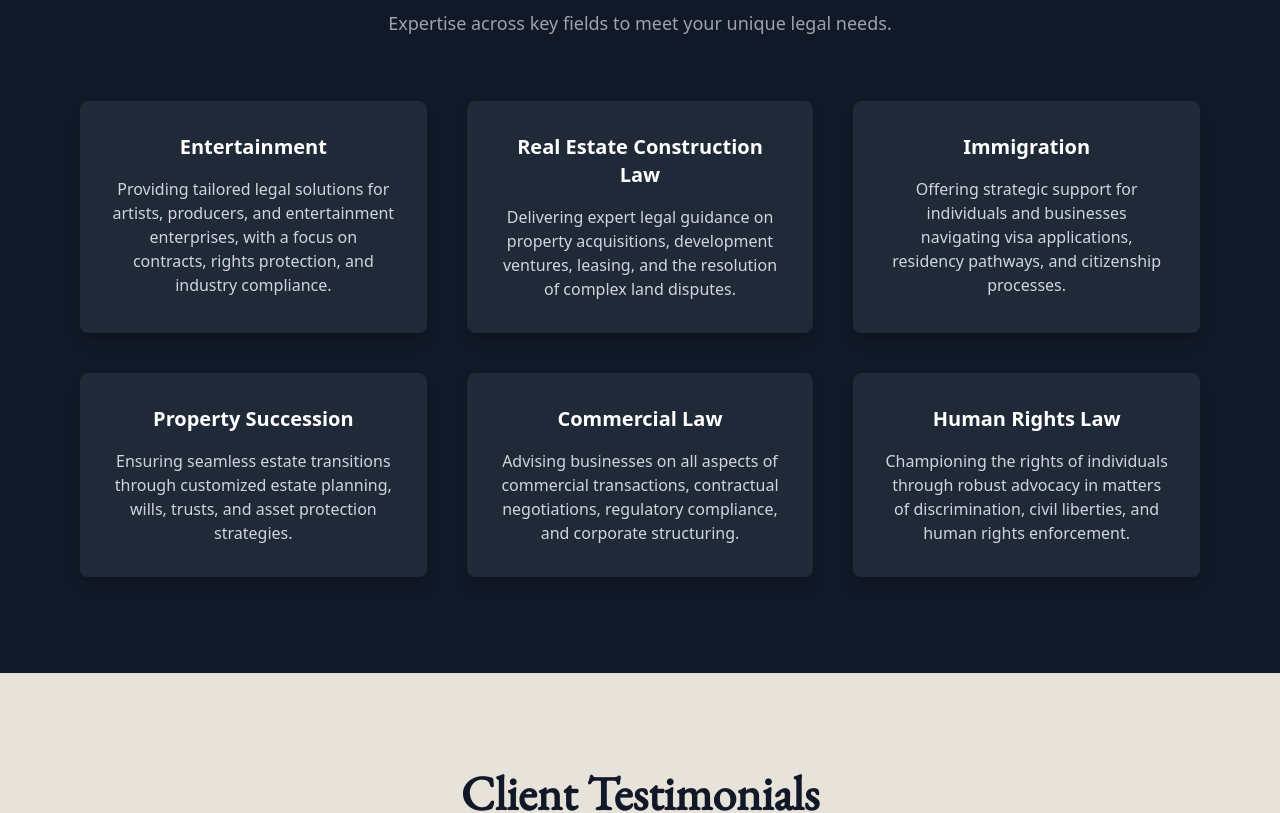
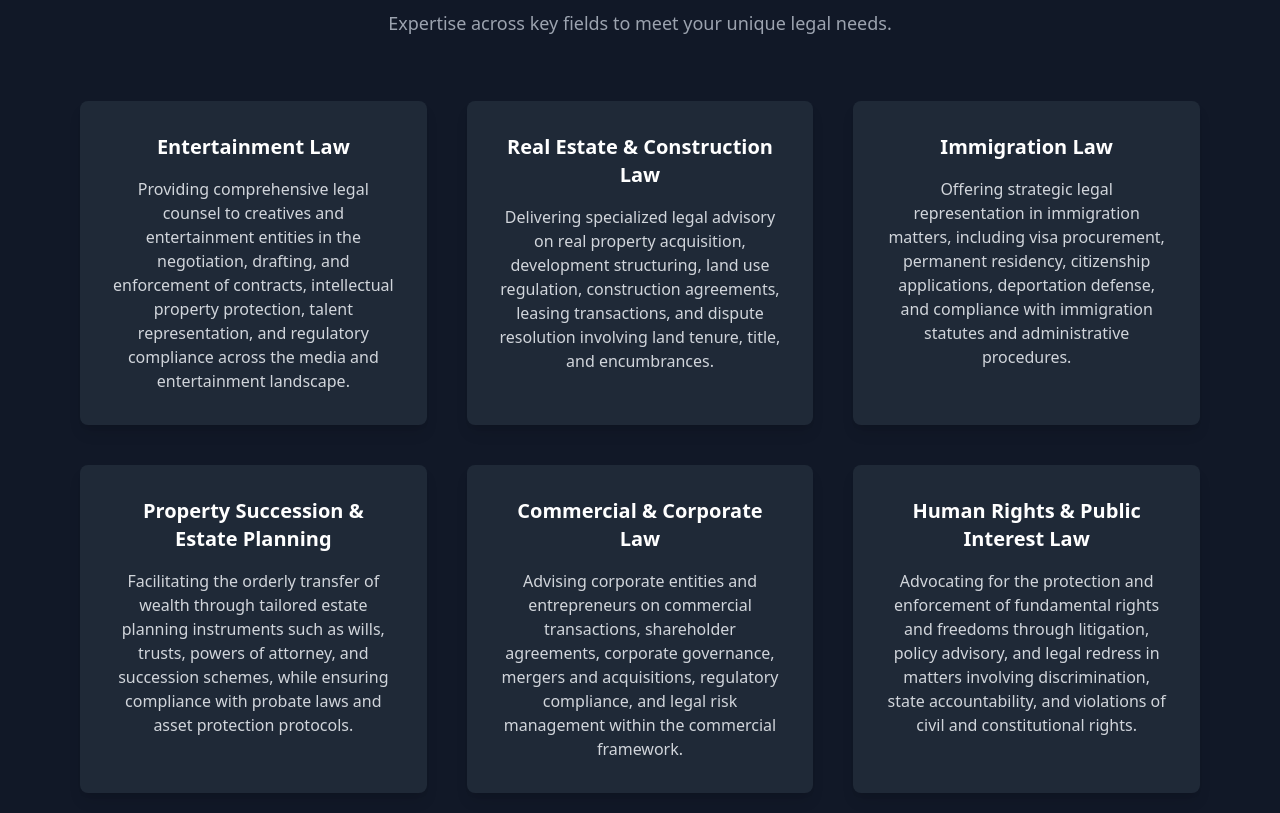
Before and after one commit to Thorbie010/wombatlp, a Next.js app: page / in a window 1280 px wide. Shown: the part 2060-2873 px from the top of the page. Built offline with nearby package versions, Linux system fonts and the light colour scheme.

Commit message:
fixed mail typo

```diff
--- a/pages/index.js
+++ b/pages/index.js
@@ -18,32 +18,30 @@ const cardVariants = {
 
 const focusAreas = [
   {
-    title: "Entertainment",
-    description: "Providing tailored legal solutions for artists, producers, and entertainment enterprises, with a focus on contracts, rights protection, and industry compliance."
+    title: "Entertainment Law",
+    description: "Providing comprehensive legal counsel to creatives and entertainment entities in the negotiation, drafting, and enforcement of contracts, intellectual property protection, talent representation, and regulatory compliance across the media and entertainment landscape."
   },
   {
-    title: "Real Estate Construction Law",
-    description: "Delivering expert legal guidance on property acquisitions, development ventures, leasing, and the resolution of complex land disputes."
+    title: "Real Estate & Construction Law",
+    description: "Delivering specialized legal advisory on real property acquisition, development structuring, land use regulation, construction agreements, leasing transactions, and dispute resolution involving land tenure, title, and encumbrances."
   },
   {
-    title: "Immigration",
-    description: "Offering strategic support for individuals and businesses navigating visa applications, residency pathways, and citizenship processes."
+    title: "Immigration Law",
+    description: "Offering strategic legal representation in immigration matters, including visa procurement, permanent residency, citizenship applications, deportation defense, and compliance with immigration statutes and administrative procedures."
   },
   {
-    title: "Property Succession",
-    description: "Ensuring seamless estate transitions through customized estate planning, wills, trusts, and asset protection strategies."
+    title: "Property Succession & Estate Planning",
+    description: "Facilitating the orderly transfer of wealth through tailored estate planning instruments such as wills, trusts, powers of attorney, and succession schemes, while ensuring compliance with probate laws and asset protection protocols."
   },
   {
-    title: "Commercial Law",
-    description: "Advising businesses on all aspects of commercial transactions, contractual negotiations, regulatory compliance, and corporate structuring."
+    title: "Commercial & Corporate Law",
+    description: "Advising corporate entities and entrepreneurs on commercial transactions, shareholder agreements, corporate governance, mergers and acquisitions, regulatory compliance, and legal risk management within the commercial framework."
   },
   {
-    title: "Human Rights Law",
-    description: "Championing the rights of individuals through robust advocacy in matters of discrimination, civil liberties, and human rights enforcement."
+    title: "Human Rights & Public Interest Law",
+    description: "Advocating for the protection and enforcement of fundamental rights and freedoms through litigation, policy advisory, and legal redress in matters involving discrimination, state accountability, and violations of civil and constitutional rights."
   }
 ];
-
-
 
 // Reusable AnimatedCard component
 function AnimatedCard({ title, description, delay }) {
@@ -114,7 +112,7 @@ export default function Home() {
               <div>
                 <h2 className="text-4xl font-garamond font-bold mb-4">About Us</h2>
                 <p className="text-lg text-gray-700 leading-relaxed">
-                  At Honoredge Legal Practice, we deliver strategic and practical legal solutions rooted in integrity and excellence.
+                  At Honoredge Legal Practice, we deliver strategic and practical legal services rooted in integrity and excellence.
                   Our team of seasoned attorneys collaborates closely with clients across diverse industries to deliver results.
                 </p>
               </div>
@@ -239,7 +237,7 @@ export default function Home() {
             <p className="mb-8 text-lg max-w-2xl mx-auto">
               Ready to take the next step? Contact us today to discuss how we can support your legal journey.
             </p>
-            <a href="mailto:info@seridanpartners.com" className="bg-white text-black font-semibold py-3 px-8 rounded-full hover:bg-blue-100 transition duration-300">
+            <a href="mailto:honoredgelp@gmail.com" className="bg-white text-black font-semibold py-3 px-8 rounded-full hover:bg-blue-100 transition duration-300">
               Contact Us
             </a>
           </section>
```
